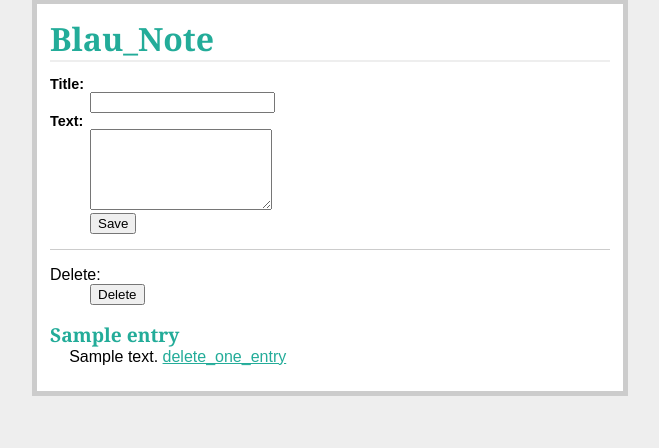
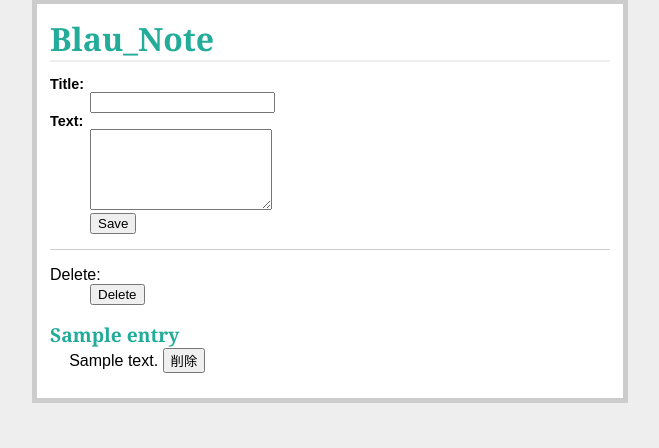
Before and after one commit to le-blau/Note_flask, a Flask app: page / in a window 1280 px wide. Shown: the part 33-481 px from the top of the page, without its empty margins (310-969 px from the left). Run offline with Flask 2, Linux system fonts and the light colour scheme; tables that the repository leaves empty hold one stand-in row (values such as "Sample post").

Commit message:
update: 削除リンク→削除ボタン

```diff
--- a/flaskr/templates/show_entries.html
+++ b/flaskr/templates/show_entries.html
@@ -20,7 +20,7 @@
   <ul class=entries>
   {% for entry in entries %}
     <li><h2>{{ entry.title }}</h2>{{ entry.text|safe }}
-    <a href="/delete_one_entry/{{ entry.id }}" class="btn">delete_one_entry</a>
+    <input type="button" onclick="location.href='/delete_one_entry/{{ entry.id }}'"value="削除">
   {% else %}
     <li><em>Unbelievable.  No entries here so far</em>
   {% endfor %}
```
